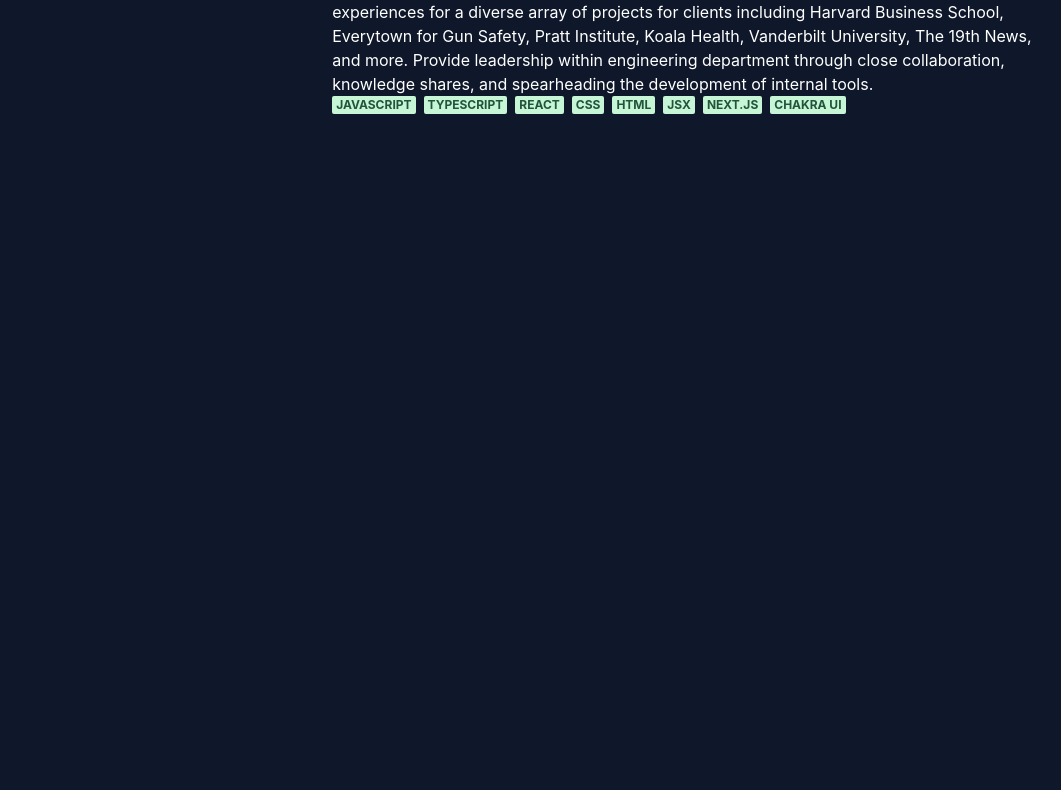
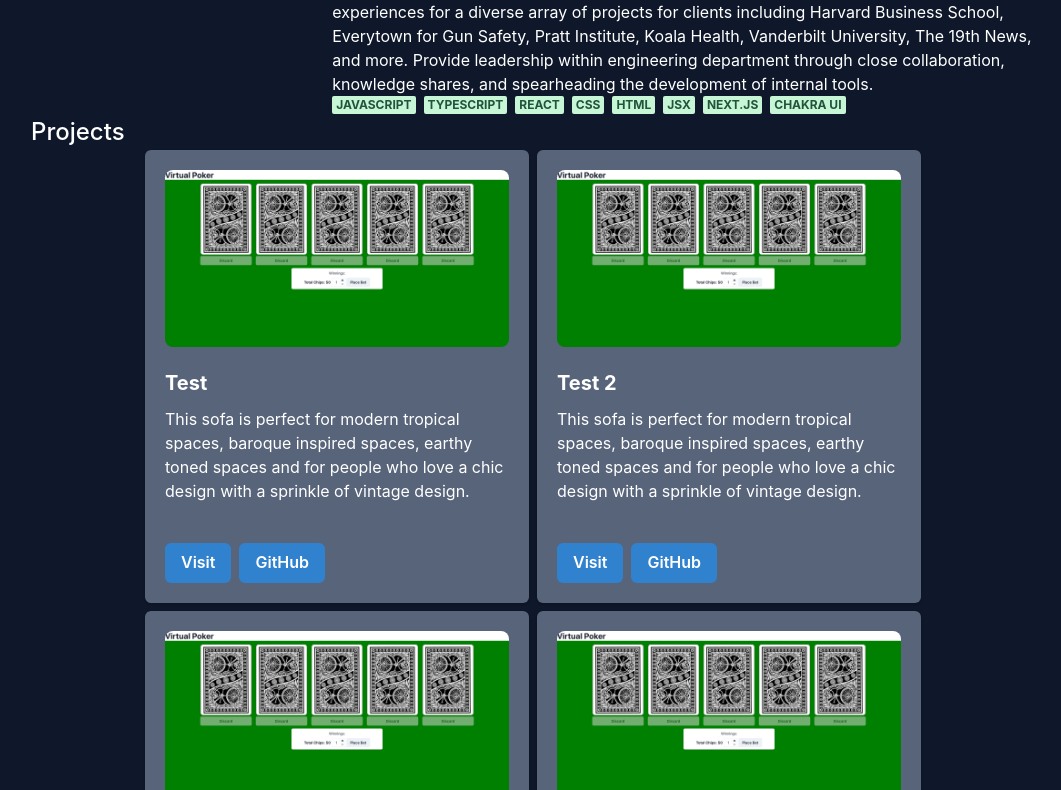
Before and after one commit to JosephSzpigiel/portfolio-site-nextjs, a Next.js app: page / in a window 1280 px wide. Shown: the part 750-1540 px from the top of the page, without its empty margins (107-1168 px from the left). Before the commit the page ends 870 px from the top, so only its background shows below. Built offline with nearby package versions, Linux system fonts and the light colour scheme.

Commit message:
Added projects

```diff
--- a/src/components/home/Index.tsx
+++ b/src/components/home/Index.tsx
@@ -2,6 +2,8 @@
 import Hero from './Hero'
 import Experience from './Experience'
 import About from './About'
+import Spotlight from '../spotlight/Spotlight'
+import Projects from './Projects'
 
 const Index = () => {
   return (
@@ -9,6 +11,9 @@
         <Hero/>
         <About/>
         <Experience/>
+        <Projects/>
+        {/* <Spotlight/> */}
+
     </>
   )
 }
--- /dev/null
+++ b/src/components/home/Projects.tsx
@@ -0,0 +1,111 @@
+import { Box, Text, Link, Stack, Badge, Image, Card, CardBody, Heading, CardFooter, ButtonGroup, Button, HStack } from '@chakra-ui/react'
+import React from 'react'
+
+function Projects() {
+
+    type Project = {
+        link: string | undefined;
+        description: string | undefined;
+        image: string | undefined;
+        name: string | undefined;
+        github: string | undefined;
+    }
+
+    const projectDescriptions: Project[] = [
+        {
+            link: 'https://virtualpoker-8bfvmdsrw-josephszpigiels-projects.vercel.app/',
+            description: 'This sofa is perfect for modern tropical spaces, baroque inspired spaces, earthy toned spaces and for people who love a chic design with a sprinkle of vintage design.',
+            image: 'images/VPoker.png',
+            name: 'Test',
+            github: 'https://github.com/JosephSzpigiel/vpoker-react'
+        },
+        {
+            link: 'https://virtualpoker-8bfvmdsrw-josephszpigiels-projects.vercel.app/',
+            description: 'This sofa is perfect for modern tropical spaces, baroque inspired spaces, earthy toned spaces and for people who love a chic design with a sprinkle of vintage design.',
+            image: 'images/VPoker.png',
+            name: 'Test 2',
+            github: 'https://github.com/JosephSzpigiel/vpoker-react'
+        },
+        {
+            link: 'https://virtualpoker-8bfvmdsrw-josephszpigiels-projects.vercel.app/',
+            description: 'This sofa is perfect for modern tropical spaces, baroque inspired spaces, earthy toned spaces and for people who love a chic design with a sprinkle of vintage design.',
+            image: 'images/VPoker.png',
+            name: 'Test 2',
+            github: 'https://github.com/JosephSzpigiel/vpoker-react'
+        },
+        {
+            link: 'https://virtualpoker-8bfvmdsrw-josephszpigiels-projects.vercel.app/',
+            description: 'This sofa is perfect for modern tropical spaces, baroque inspired spaces, earthy toned spaces and for people who love a chic design with a sprinkle of vintage design.',
+            image: 'images/VPoker.png',
+            name: 'Test 2',
+            github: 'https://github.com/JosephSzpigiel/vpoker-react'
+        },
+        {
+            link: 'https://virtualpoker-8bfvmdsrw-josephszpigiels-projects.vercel.app/',
+            description: 'This sofa is perfect for modern tropical spaces, baroque inspired spaces, earthy toned spaces and for people who love a chic design with a sprinkle of vintage design.',
+            image: 'images/VPoker.png',
+            name: 'Test 2',
+            github: 'https://github.com/JosephSzpigiel/vpoker-react'
+        },
+        {
+            link: 'https://virtualpoker-8bfvmdsrw-josephszpigiels-projects.vercel.app/',
+            description: 'This sofa is perfect for modern tropical spaces, baroque inspired spaces, earthy toned spaces and for people who love a chic design with a sprinkle of vintage design.',
+            image: 'images/VPoker.png',
+            name: 'Test 2',
+            github: 'https://github.com/JosephSzpigiel/vpoker-react'
+        }
+
+    ]
+
+    function ProjectCard(project: Project){
+        return(
+            <Card maxW='sm' background={'#57647A'} textColor={'white'}>
+                <CardBody>
+                    <Image src={project.image} alt={project.name} borderRadius={'lg'}/>
+                    <Stack mt='6' spacing='3'>
+                        <Heading size='md'>{project.name}</Heading>
+                        <Text>
+                            {project.description}
+                        </Text>
+                    </Stack>
+                </CardBody>
+                <CardFooter>
+                    <ButtonGroup spacing='2'>
+                    {project.link ?
+                        <Link href={project.link} isExternal>
+                            <Button variant='solid' colorScheme='blue'>Visit</Button>
+                        </Link> : null
+                    }
+                    <Link href={project.github} isExternal>
+                        <Button variant='solid' colorScheme='blue'>GitHub</Button>
+                    </Link>
+                    </ButtonGroup>
+                </CardFooter>
+            </Card>
+        )
+    }
+
+    const ProjectCards = projectDescriptions.map(project => ProjectCard(project))
+
+
+    return (
+        <>
+            <Text
+                fontSize={'24px'}
+                fontWeight={'500'}
+            >
+                Projects
+            </Text>
+                <HStack
+                    // border={"2px solid red"}
+                    display={'flex'}
+                    flexWrap={'wrap'}
+                    justifyContent={'center'}
+                >
+                    {ProjectCards}
+                </HStack>
+        </>
+    )
+}
+
+export default Projects
--- /dev/null
+++ b/src/components/spotlight/Spotlight.tsx
@@ -0,0 +1,29 @@
+import { useEffect, useState } from 'react';
+import styles from './Spotlight.module.css';
+
+const Spotlight = () => {
+  const [cursorPosition, setCursorPosition] = useState({ x: 0, y: 0 });
+
+  const handleMouseMove = (event: { clientX: any; clientY: any; }) => {
+    setCursorPosition({ x: event.clientX, y: event.clientY });
+  };
+
+  useEffect(() => {
+    window.addEventListener('mousemove', handleMouseMove);
+    return () => {
+      window.removeEventListener('mousemove', handleMouseMove);
+    };
+  }, []);
+
+  return (
+    <div
+      className={styles.spotlight}
+      style={{
+        left: cursorPosition.x - 100, // Adjust size as needed
+        top: cursorPosition.y - 100,
+      }}
+    />
+  );
+};
+
+export default Spotlight;
--- a/src/styles/theme.js
+++ b/src/styles/theme.js
@@ -1,12 +1,12 @@
-import { background, extendTheme } from '@chakra-ui/react';
+import { background, Card, extendTheme } from '@chakra-ui/react';
+import { color } from 'framer-motion';
 
 const theme = extendTheme({
   styles: {
     global: {
       'html, body': {
         background: '#0f182a',
-        color: 'white', // Replace 'yourColor' with your desired color
-        // You can set other styles as needed
+        color: 'white',
       },
     },
   },
```
Also changed, not shown: src/components/spotlight/Spotlight.module.css (added, +8 -0 lines), public/images/VPoker.png (added).
